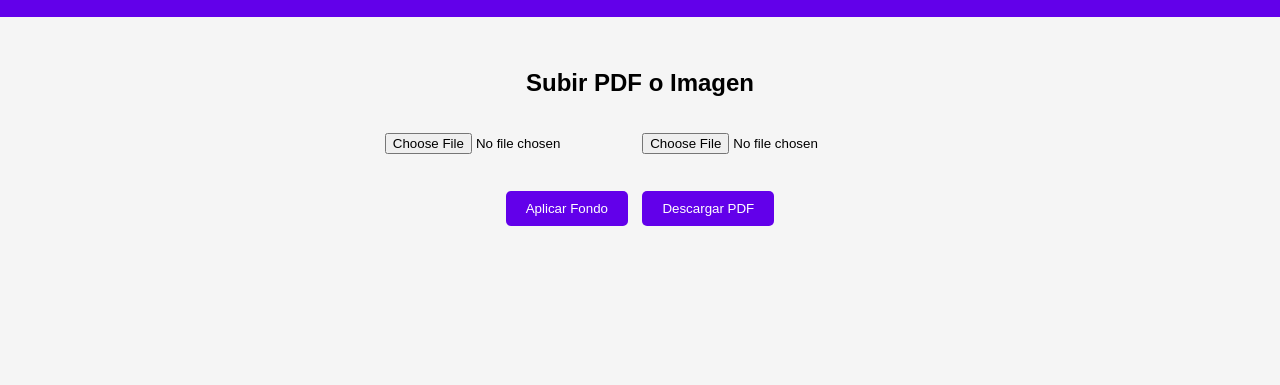
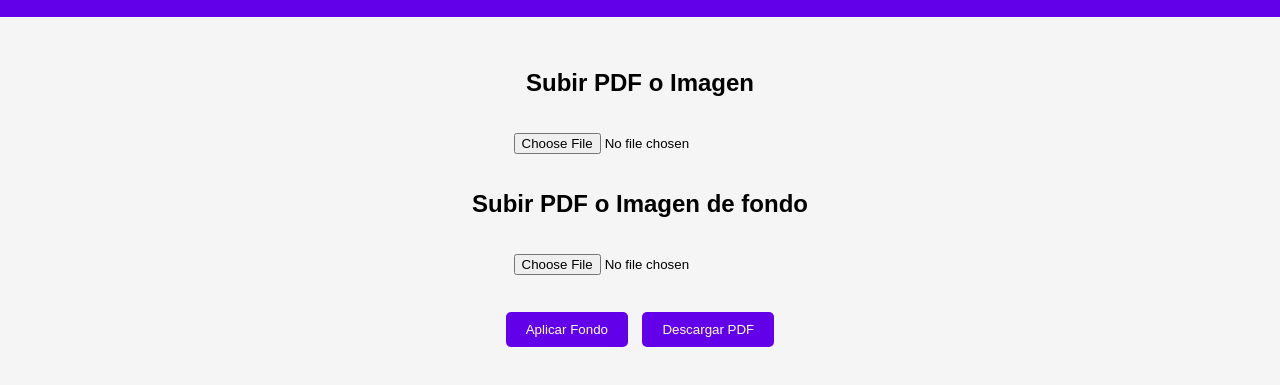
Before and after one commit to BRRBET/EditorPDF, a plain HTML site: page index.html in a window 1280 px wide. Shown: the part 95-480 px from the top of the page. Drawn offline with Linux system fonts and the light colour scheme.

Commit message:
Update index.html

```diff
--- a/index.html
+++ b/index.html
@@ -47,6 +47,7 @@
   <main>
     <h2>Subir PDF o Imagen </h2>
     <input type="file" id="pdf-upload" class="file-input" accept="application/pdf" />
+    <h2>Subir PDF o Imagen de fondo</h2>
     <input type="file" id="bg-upload" class="file-input" accept="application/pdf,image/*" />
     <div class="controls">
       <button id="apply-bg">Aplicar Fondo</button>
```
